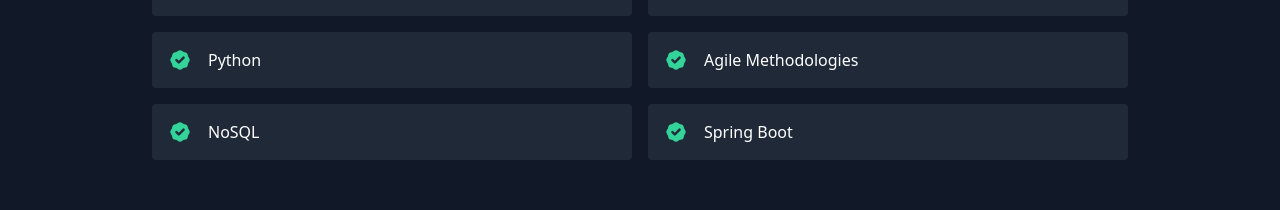
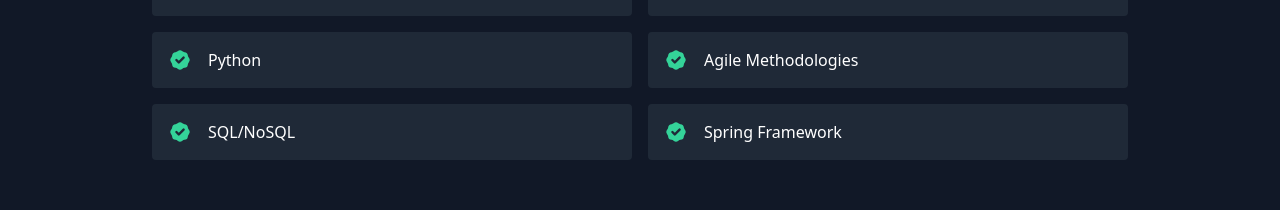
Before and after one commit to EllisG97/React-Portfolio, a React (Create React App) app: page / in a window 1280 px wide. Shown: the part 1920-2130 px from the top of the page. Built offline with nearby package versions, Linux system fonts and the light colour scheme.

Commit message:
Modified Skills

```diff
--- a/src/data.js
+++ b/src/data.js
@@ -55,6 +55,6 @@
   "C++",
   "Python",
   "Agile Methodologies",
-  "NoSQL",
-  "Spring Boot",
+  "SQL/NoSQL",
+  "Spring Framework",
 ];
```
